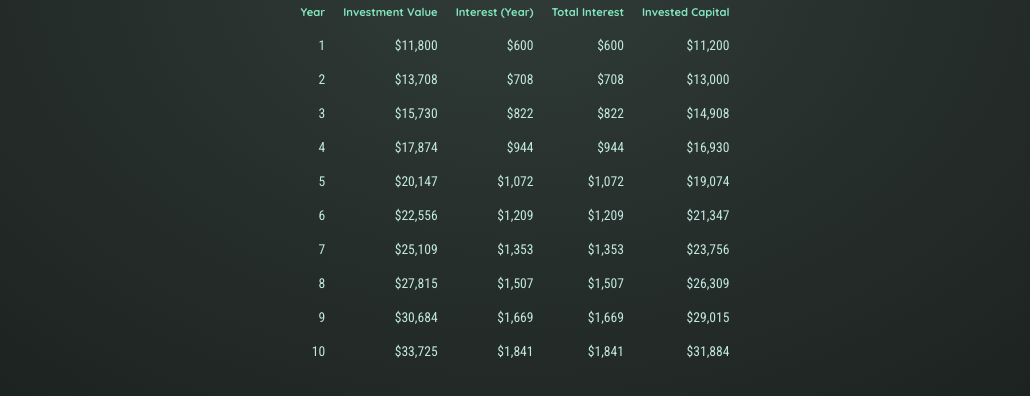
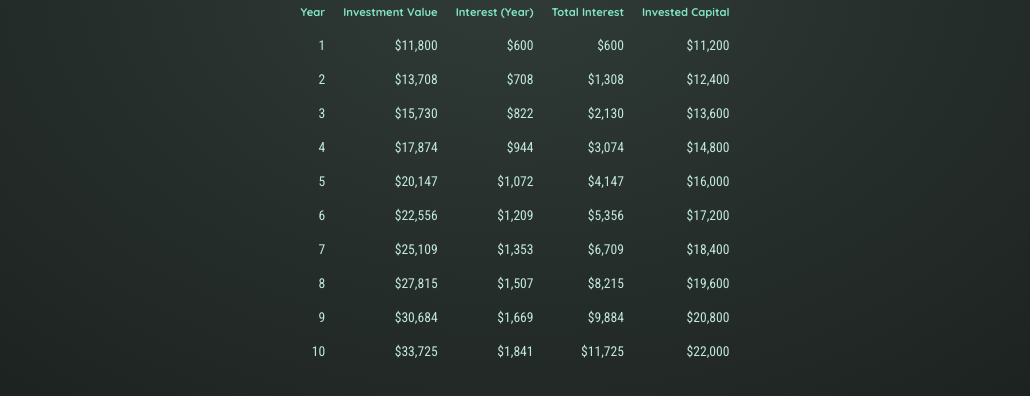
Before and after one commit to mwicaksono/investment-calculator-react, a React (Vite) app: page / in a window 1280 px wide. Shown: the part 480-876 px from the top of the page, without its empty margins (125-1155 px from the left). Built offline with nearby package versions, Linux system fonts and the light colour scheme.

Commit message:
fix interest & invested capital value

```diff
--- a/src/components/Result.jsx
+++ b/src/components/Result.jsx
@@ -1,7 +1,8 @@
 import { calculateInvestmentResults, formatter } from "../util/investment.js";
 
 const Result = ({ investment }) => {
-    const investmentData = calculateInvestmentResults(investment)
+    const investmentData = calculateInvestmentResults(investment);
+    const initialInvesment = investmentData[0].valueEndOfYear - investmentData[0].interest - investmentData[0].annualInvestment;
     return (
         <table id="result">
             <thead>
@@ -14,13 +15,15 @@ const Result = ({ investment }) => {
                 </tr>
             </thead>
             <tbody>
-                {investmentData.map((invest, key) => {
+                {investmentData.map((item, key) => {
+                    const totalInterest = item.valueEndOfYear - item.annualInvestment * item.year - initialInvesment;
+                    const totalInvestedCapital = item.valueEndOfYear - totalInterest
                     return <tr key={key}>
-                        <td>{invest.year}</td>
-                        <td>{formatter.format(invest.valueEndOfYear)}</td>
-                        <td>{formatter.format(invest.interest)}</td>
-                        <td>{formatter.format(invest.interest)}</td>
-                        <td>{formatter.format(invest.valueEndOfYear - invest.interest)}</td>
+                        <td>{item.year}</td>
+                        <td>{formatter.format(item.valueEndOfYear)}</td>
+                        <td>{formatter.format(item.interest)}</td>
+                        <td>{formatter.format(totalInterest)}</td>
+                        <td>{formatter.format(totalInvestedCapital)}</td>
                     </tr>
                 })}
             </tbody>
```
